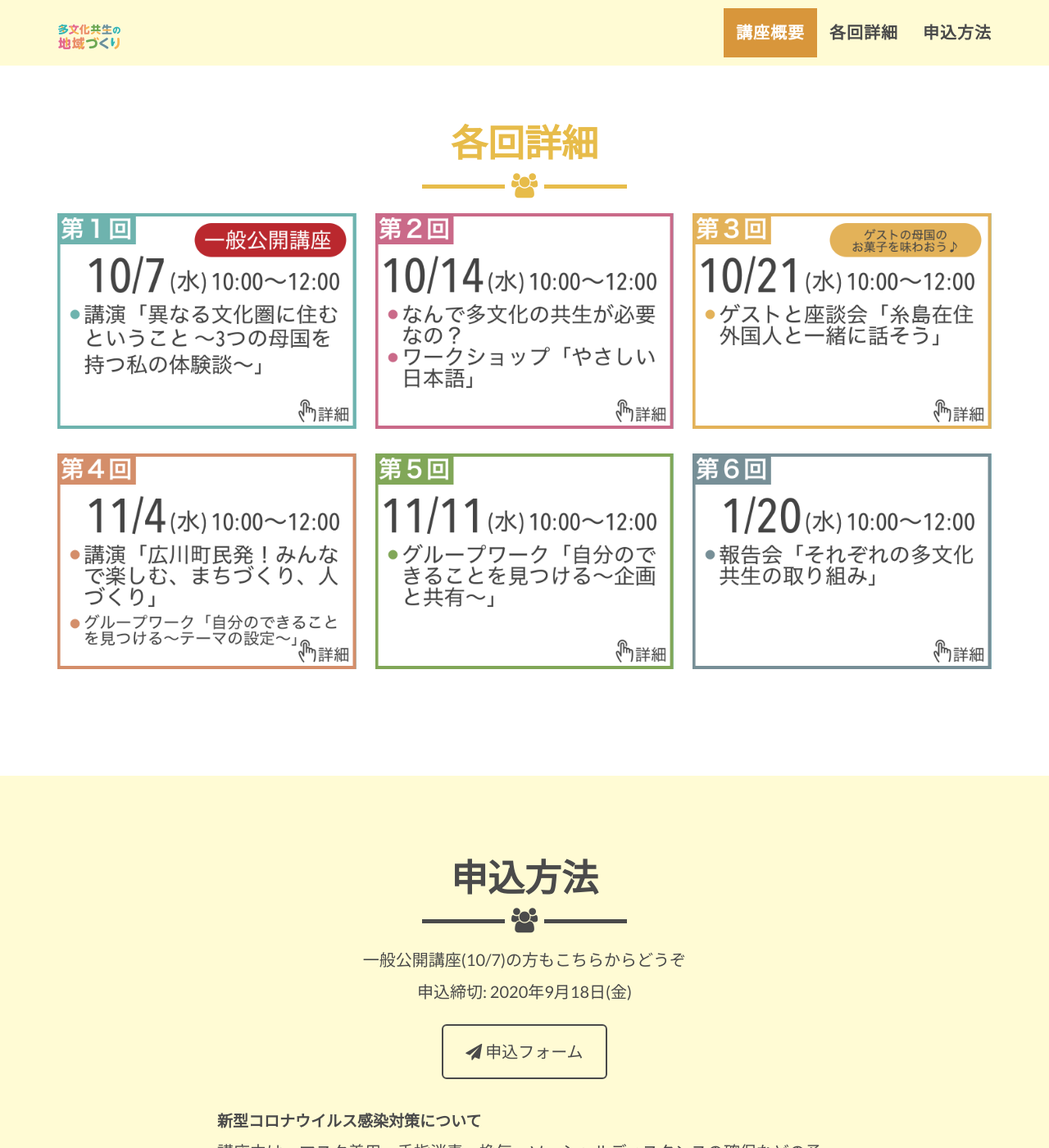
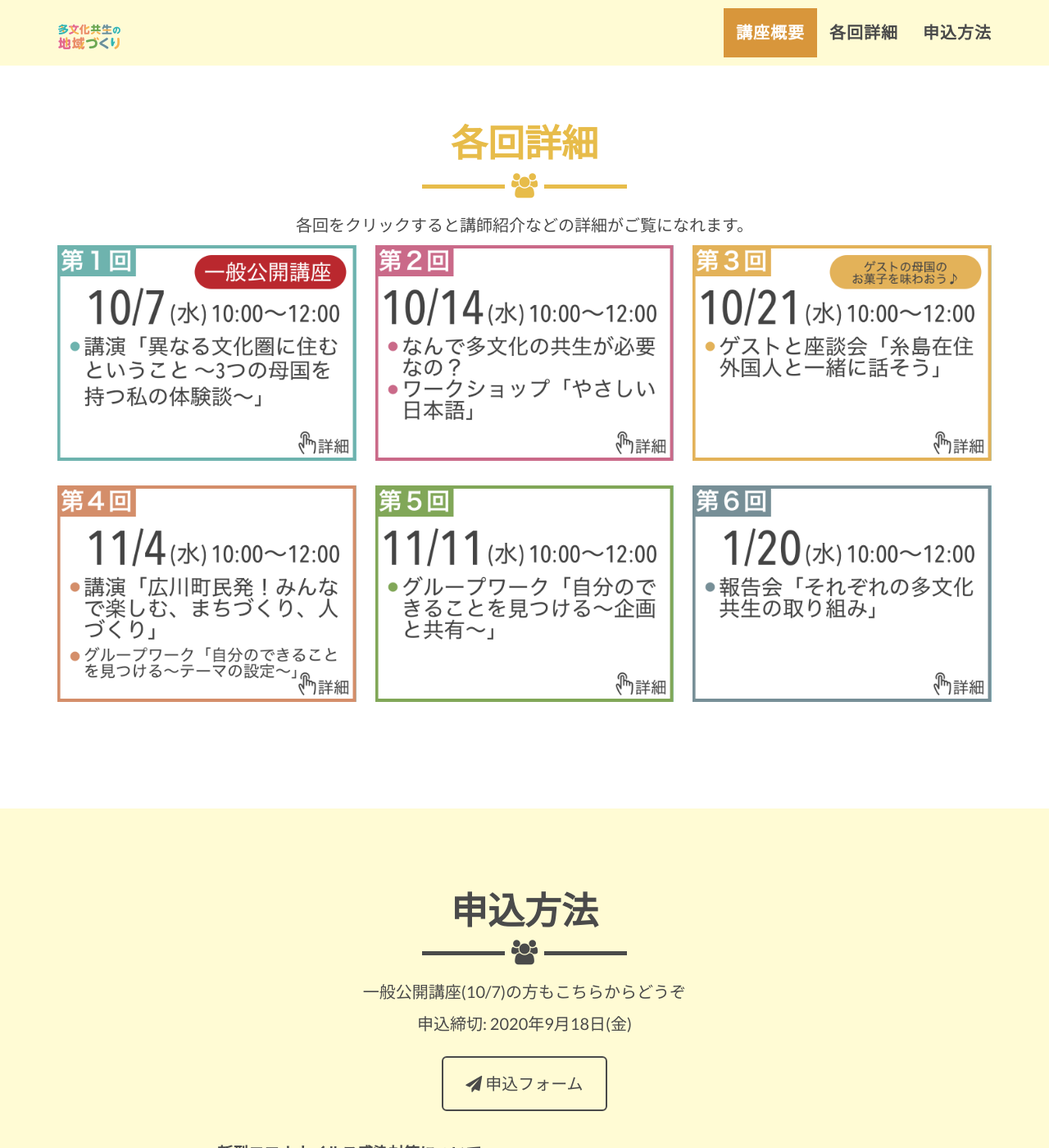
Before and after one commit to tomonowproject/tomonowproject.github.io, a Jekyll site: the page built from _posts/2014-07-18-project-1.markdown, in a window 1280 px wide and 1400 px high, scrolled down 2523 px. Shown: the whole window at 82% size. Built offline with Jekyll 4.4.1, drawn with Linux system fonts in a browser that asks for light colours.

Commit message:
Added textual guidance that the images are actually clickable

```diff
--- a/_includes/css/main.css
+++ b/_includes/css/main.css
@@ -563,3 +563,7 @@ img.speaker-img {
         display:none;
     }
 }
+
+#portfolio p {
+    color: #{{ site.color.dark-text }};
+}
--- a/_includes/portfolio_grid.html
+++ b/_includes/portfolio_grid.html
@@ -6,6 +6,9 @@
                 <div class="col-lg-12 text-center">
                     <h2>各回詳細</h2>
                     <hr class="star-primary">
+                    <p>
+                        各回をクリックすると講師紹介などの詳細がご覧になれます。
+                    </p>
                 </div>
             </div>
             <div class="portfolio-flex-row">
```
